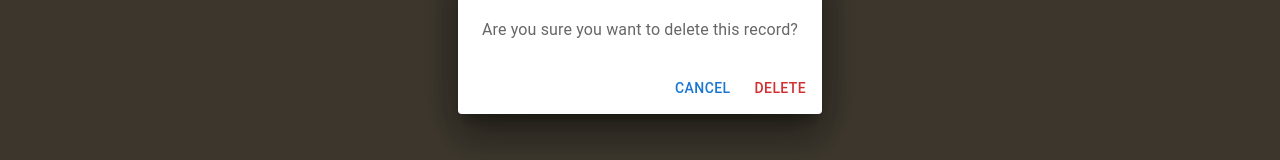
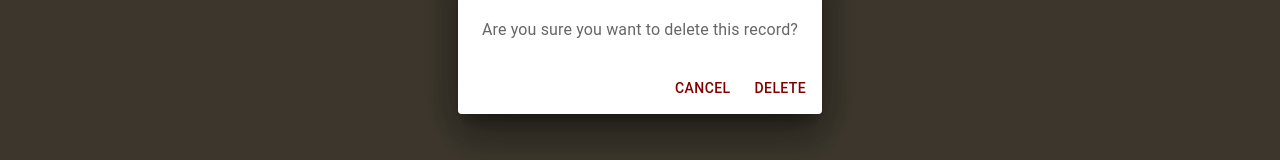
Before and after one commit to RonanJakeCPaquera/LICReservationSystem_FrontEnd, a React (Vite) app in the folder LICReservationSystem_FrontEnd/: page /admin-page in a window 1280 px wide. Both pictures are taken after a click on the button 1090 px from the left and 742 px from the top of the page. Shown: the part 366-526 px from the top of the page. Built offline with nearby package versions, Linux system fonts and the light colour scheme.

Commit message:
changes the color

```diff
--- a/LICReservationSystem_FrontEnd/src/components/AdminPage.jsx
+++ b/LICReservationSystem_FrontEnd/src/components/AdminPage.jsx
@@ -148,7 +148,6 @@ const AdminPage = () => {
             flexWrap: "wrap",
             width: "100%",
             marginBottom: "30px",
-            justifyContent: "center", // Center cards horizontally
           }}
         >
           {["BOOKINGS", "EQUIPMENT", "PAYMENTS", "RESERVATIONS", "STUDENTS"].map((tab) => (
@@ -315,10 +314,20 @@ const AdminPage = () => {
                           </DialogContentText>
                         </DialogContent>
                         <DialogActions>
-                          <Button onClick={handleCancel} color="primary">
+                          <Button
+                          onClick={handleCancel}
+                          color="primary"
+                          sx={{
+                            color: 'maroon',
+                          }}>
                             Cancel
                           </Button>
-                          <Button onClick={handleConfirmDelete} color="error">
+                          <Button
+                          onClick={handleConfirmDelete}
+                          color="error"
+                          sx={{
+                            color: 'maroon'
+                          }}>
                             Delete
                           </Button>
                         </DialogActions>
```
